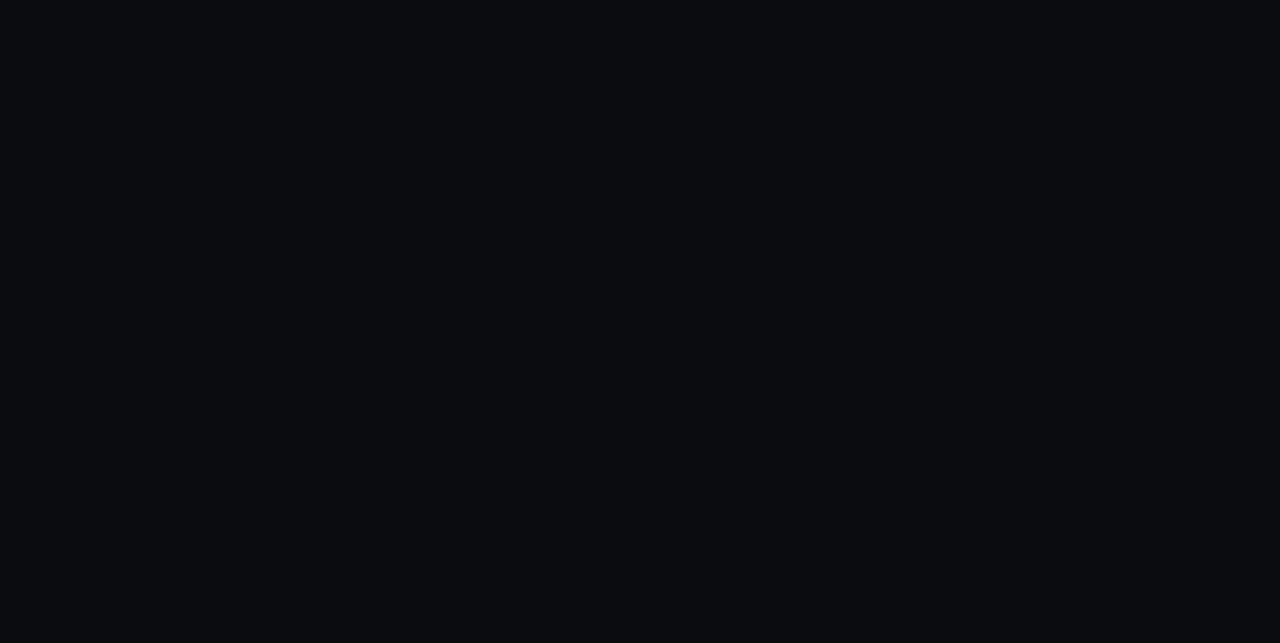
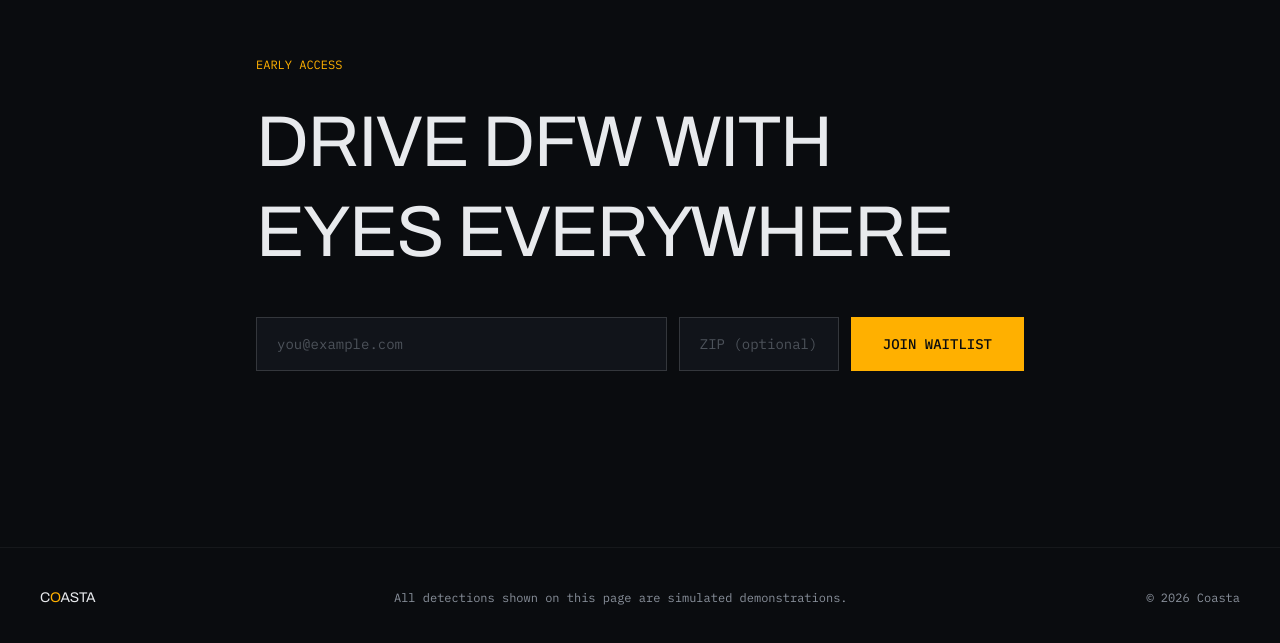
Before and after one commit to Joshua-Anojulu/coasta-site, a Next.js app: page / in a window 1280 px wide. Shown: the part 7108-7751 px from the top of the page. Before the commit the page ends 6989 px from the top, so only its background shows below. Built offline with nearby package versions, Linux system fonts and the light colour scheme.

Commit message:
feat: waitlist form and footer

```diff
--- a/app/page.tsx
+++ b/app/page.tsx
@@ -4,6 +4,8 @@
 import PhonePreview from "@/components/PhonePreview";
 import Catches from "@/components/Catches";
 import Coverage from "@/components/Coverage";
+import Waitlist from "@/components/Waitlist";
+import Footer from "@/components/Footer";
 export default function Page() {
   return (
     <main>
@@ -13,6 +15,8 @@
       <PhonePreview />
       <Catches />
       <Coverage />
+      <Waitlist />
+      <Footer />
     </main>
   );
 }
--- /dev/null
+++ b/components/Footer.tsx
@@ -0,0 +1,13 @@
+export default function Footer() {
+  return (
+    <footer className="border-t border-white/5 px-5 py-10 md:px-10">
+      <div className="flex flex-col items-start justify-between gap-4 text-xs text-fog-dim sm:flex-row sm:items-center">
+        <span className="font-display text-sm uppercase text-fog">
+          C<span className="text-signal">O</span>ASTA
+        </span>
+        <span>All detections shown on this page are simulated demonstrations.</span>
+        <span>&copy; 2026 Coasta</span>
+      </div>
+    </footer>
+  );
+}
--- /dev/null
+++ b/components/Waitlist.tsx
@@ -0,0 +1,80 @@
+"use client";
+import { useState } from "react";
+import { isValidEmail } from "@/lib/validate";
+
+type Status = "idle" | "sending" | "done" | "error";
+
+export default function Waitlist() {
+  const [email, setEmail] = useState("");
+  const [zip, setZip] = useState("");
+  const [status, setStatus] = useState<Status>("idle");
+  const [message, setMessage] = useState("");
+
+  async function submit(e: React.FormEvent<HTMLFormElement>) {
+    e.preventDefault();
+    if (!isValidEmail(email)) {
+      setStatus("error");
+      setMessage("That email does not look right.");
+      return;
+    }
+    setStatus("sending");
+    const company = (new FormData(e.currentTarget).get("company") as string) ?? "";
+    try {
+      const res = await fetch("/api/waitlist", {
+        method: "POST",
+        headers: { "content-type": "application/json" },
+        body: JSON.stringify({ email, zip, company }),
+      });
+      const data = await res.json();
+      if (data.ok) {
+        setStatus("done");
+      } else {
+        setStatus("error");
+        setMessage(data.error === "rate_limited" ? "Too many tries. Wait a minute." : "That did not go through. Check the fields.");
+      }
+    } catch {
+      setStatus("error");
+      setMessage("Network hiccup. Try again.");
+    }
+  }
+
+  return (
+    <section id="waitlist" className="px-5 py-32 md:px-10 md:py-44">
+      <div className="mx-auto max-w-3xl">
+        <p className="text-xs uppercase text-signal">Early access</p>
+        <h2 className="font-display mt-6 text-4xl uppercase leading-tight md:text-7xl">
+          Drive DFW with eyes everywhere
+        </h2>
+        {status === "done" ? (
+          <div className="mt-10 border border-signal/40 bg-signal/5 p-6">
+            <span className="text-signal">You are on the list.</span>
+            <p className="mt-2 text-sm text-fog-dim">We will email you when Coasta goes live in DFW.</p>
+          </div>
+        ) : (
+          <form onSubmit={submit} className="mt-10">
+            <div className="flex flex-col gap-3 sm:flex-row">
+              <input
+                type="email" required value={email} onChange={(e) => setEmail(e.target.value)}
+                placeholder="you@example.com" aria-label="Email address"
+                className="flex-1 border border-white/15 bg-surface px-5 py-4 text-sm outline-none transition-colors duration-300 [transition-timing-function:var(--ease-signal)] placeholder:text-fog-dim/50 focus:border-signal"
+              />
+              <input
+                type="text" inputMode="numeric" value={zip} onChange={(e) => setZip(e.target.value)}
+                placeholder="ZIP (optional)" aria-label="ZIP code, optional" maxLength={5}
+                className="border border-white/15 bg-surface px-5 py-4 text-sm outline-none transition-colors duration-300 [transition-timing-function:var(--ease-signal)] placeholder:text-fog-dim/50 focus:border-signal sm:w-40"
+              />
+              <input type="text" name="company" tabIndex={-1} autoComplete="off" aria-hidden="true" className="hidden" />
+              <button
+                type="submit" disabled={status === "sending"}
+                className="bg-signal px-8 py-4 text-sm font-medium uppercase text-asphalt transition-transform duration-300 [transition-timing-function:var(--ease-signal)] hover:-translate-y-0.5 disabled:opacity-60"
+              >
+                {status === "sending" ? "Joining..." : "Join waitlist"}
+              </button>
+            </div>
+            {status === "error" && <p className="mt-3 text-sm text-alert">{message}</p>}
+          </form>
+        )}
+      </div>
+    </section>
+  );
+}
```
